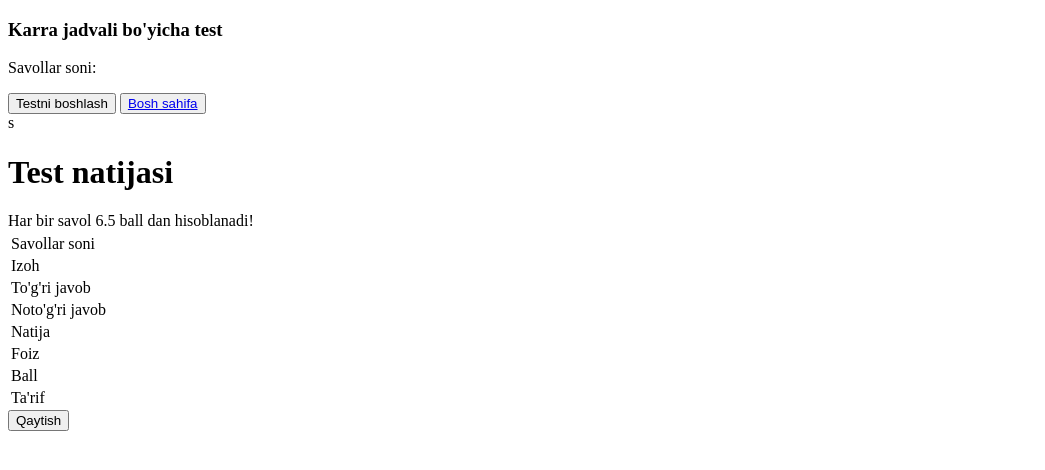
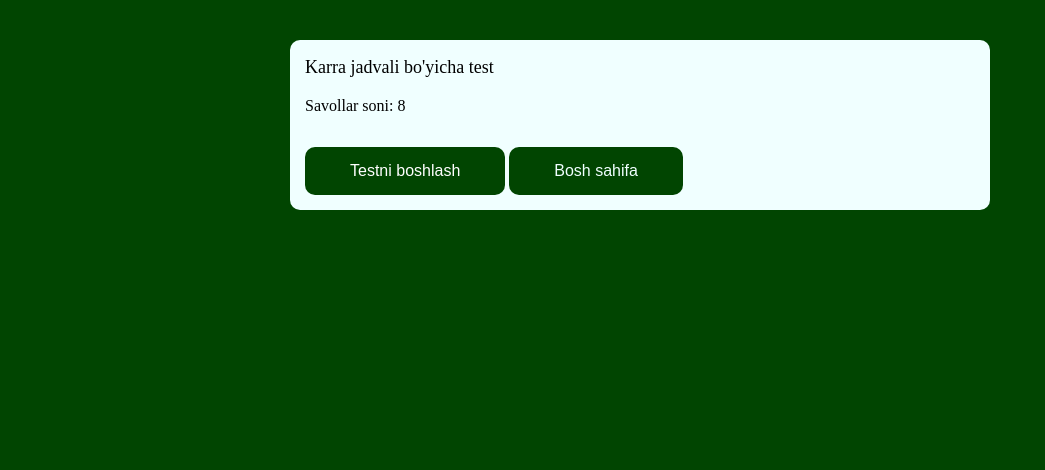
Before and after one commit to Islomov-Doniyorbek/matematika-mashgulot, a plain HTML site: page KarraPage/index.html in a window 1280 px wide. Shown: the whole page, without its empty margins (0-1045 px from the left). Drawn offline with Linux system fonts and the light colour scheme.

Commit message:
Update index.html

```diff
--- a/KarraPage/index.html
+++ b/KarraPage/index.html
@@ -5,7 +5,7 @@
     <meta http-equiv="X-UA-Compatible" content="IE=edge">
     <meta name="viewport" content="width=device-width, initial-scale=1.0">
     <link rel="stylesheet" href="https://cdnjs.cloudflare.com/ajax/libs/font-awesome/4.7.0/css/font-awesome.min.css">
-    <link rel="stylesheet" href="/Python Page/css/style.css">
+    <link rel="stylesheet" href="/KarraPage/css/style.css">
     <title>Karra jadvali bo'yicha</title>
 </head>
 <body>
@@ -74,7 +74,7 @@
 
 
 
-    <script src="/Python Page/js/script.js"></script>
+    <script src="/KarraPage/js/script.js"></script>
     <script src="/app.js"></script>
 </body>
 </html>
```
